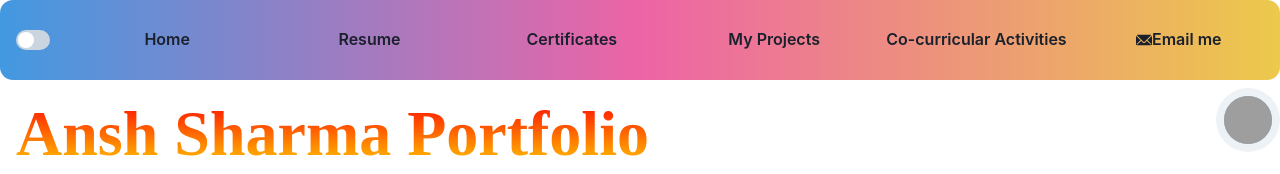
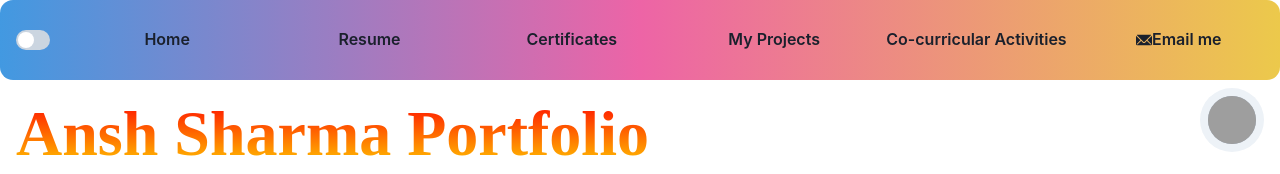
Before and after one commit to anshsharma120601/ansh_sharma-120601_portfolio, a Next.js app: page / in a window 1280 px wide. Shown: the top 174 px of the page. Built offline with nearby package versions, Linux system fonts and the light colour scheme; grey boxes are pictures that could not be loaded.

Commit message:
OK do It

```diff
--- a/components/Footer.js
+++ b/components/Footer.js
@@ -9,7 +9,12 @@ import {
   Link,
   color,
 } from '@chakra-ui/react';
-import { AiFillInstagram, AiFillFacebook, AiFillPhone, AiFillGithub } from 'react-icons/ai';
+import {
+  AiFillInstagram,
+  AiFillFacebook,
+  AiFillPhone,
+  AiFillGithub,
+} from 'react-icons/ai';
 
 export default function Footer() {
   const { isOpen, onToggle } = useDisclosure();
@@ -18,7 +23,8 @@ export default function Footer() {
       <Flex flexDirection="column" align="flex-end">
         <Button
           pos="fixed"
-          marginTop={['0.1rem', '5.5rem', '5.5rem', '5.5rem']}
+          marginTop={['0.1rem', '3rem', '3rem', '3rem']}
+          marginRight={['1rem', '1rem', '1rem', '1rem']}
           width={['3rem', '4rem', '4rem', '4rem']}
           height={['3rem', '4rem', '4rem', '4rem']}
           onClick={onToggle}
@@ -45,19 +51,28 @@ export default function Footer() {
               7011061359
               <AiFillPhone />
             </Flex>
-            <Link _hover={{ color: 'blue.600' }} href="https://github.com/anshsharma120601">
+            <Link
+              _hover={{ color: 'blue.600' }}
+              href="https://github.com/anshsharma120601"
+            >
               <Flex flexDirection="row">
                 Github
                 <AiFillGithub />
               </Flex>
             </Link>
-            <Link _hover={{ color: 'blue.600' }} href="https://www.instagram.com/anshsharma1206/">
+            <Link
+              _hover={{ color: 'blue.600' }}
+              href="https://www.instagram.com/anshsharma1206/"
+            >
               <Flex flexDirection="row">
                 Instagram
                 <AiFillInstagram />
               </Flex>
             </Link>
-            <Link _hover={{ color: 'blue.600' }} href="https://www.facebook.com/profile.php?id=100001596154001">
+            <Link
+              _hover={{ color: 'blue.600' }}
+              href="https://www.facebook.com/profile.php?id=100001596154001"
+            >
               <Flex flexDirection="row">
                 Facebook
                 <AiFillFacebook />
--- a/components/Navbar.js
+++ b/components/Navbar.js
@@ -5,9 +5,12 @@ import {
   Flex,
   Button,
   IconButton,
+  Grid,
+  Spacer,
 } from '@chakra-ui/react';
 import { HamburgerIcon, CloseIcon, EmailIcon } from '@chakra-ui/icons';
 import NextLink from 'next/link';
+import Footer from './Footer';
 
 export default function Navbar() {
   const { colorMode, toggleColorMode } = useColorMode();
@@ -71,6 +74,7 @@ export default function Navbar() {
         </Flex>
 
         {/* Mobile */}
+        <Grid templateColumns="repeat(2, 1fr)" gap={['225', '0', '0', '0']}>
           <IconButton
             aria-label="Open Menu"
             size="lg"
@@ -79,6 +83,8 @@ export default function Navbar() {
             onClick={() => changeDisplay('flex')}
             display={['flex', 'flex', 'none', 'none']}
           />
+          <Footer />
+        </Grid>
       </Flex>
 
       {/* Mobile Content */}
--- a/pages/_app.js
+++ b/pages/_app.js
@@ -1,13 +1,10 @@
 import { ChakraProvider, Flex } from '@chakra-ui/react';
-
 import Navbar from '../components/Navbar';
-import Footer from '../components/Footer';
 
 function MyApp({ Component, pageProps }) {
   return (
     <ChakraProvider>
       <Navbar />
-      <Footer />
       <Component {...pageProps} />
     </ChakraProvider>
   );
```
Lines whose indentation alone changed are shown as unchanged.
